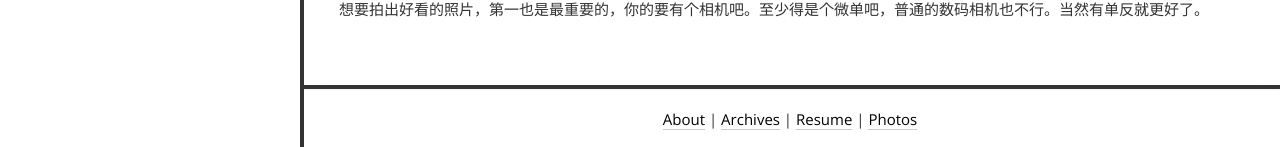
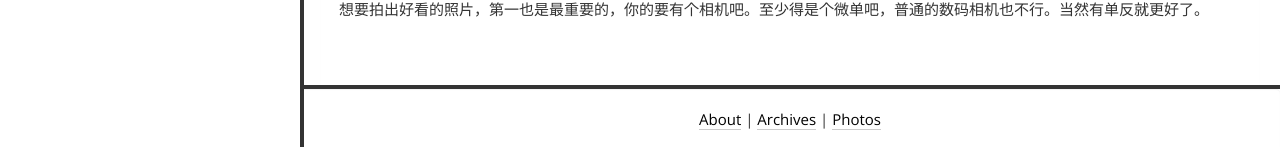
Before and after one commit to lanffy/lanffy.github.io, a Jekyll site: the page built from index.html, in a window 1280 px wide and 900 px high, scrolled down 9569 px. Shown: the part 750-897 px from the top of the window. Built offline with Jekyll 4.4.1, drawn with Linux system fonts in a browser that asks for light colours; Markdown is read by kramdown in place of the engine named in the settings; the list of posts is cut into pages by our own code; comment, search, counter and statistics services are not loaded.

Commit message:
hide resume

```diff
--- a/_layouts/default.html
+++ b/_layouts/default.html
@@ -67,7 +67,7 @@
         <div class="well">
           <a href="/about/">About</a> |
           <a href="/archives/">Archives</a> |
-          <a href='/pages/myresume.html' target=_blank>Resume</a> |
+          <!--<a href='/pages/myresume.html' target=_blank>Resume</a> |-->
 		  <a href='http://lanffy.github.io/Albums/' target=_blank>Photos</a>
         </div>
       </div>
```
